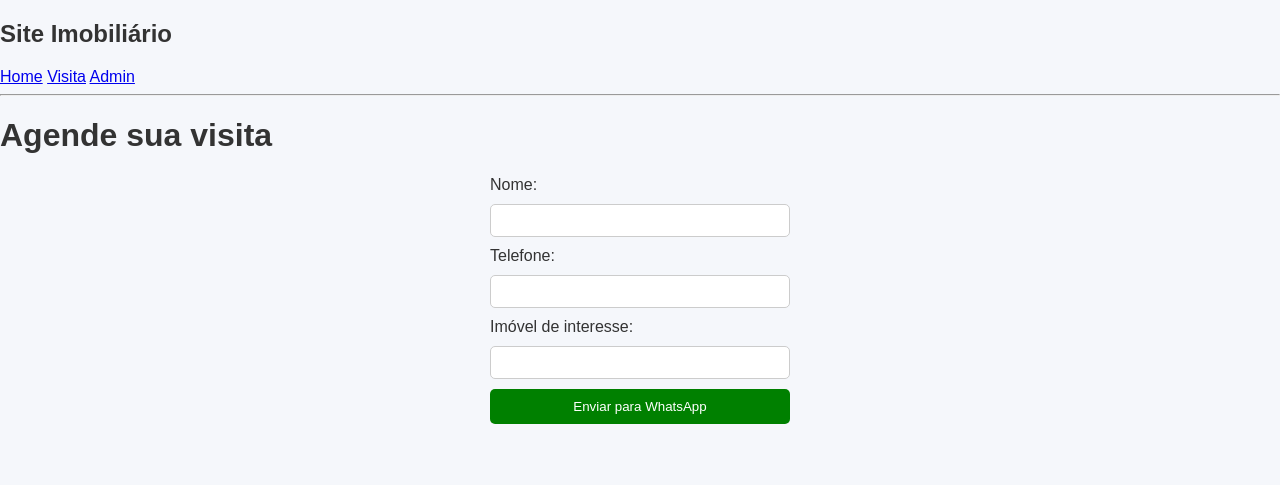
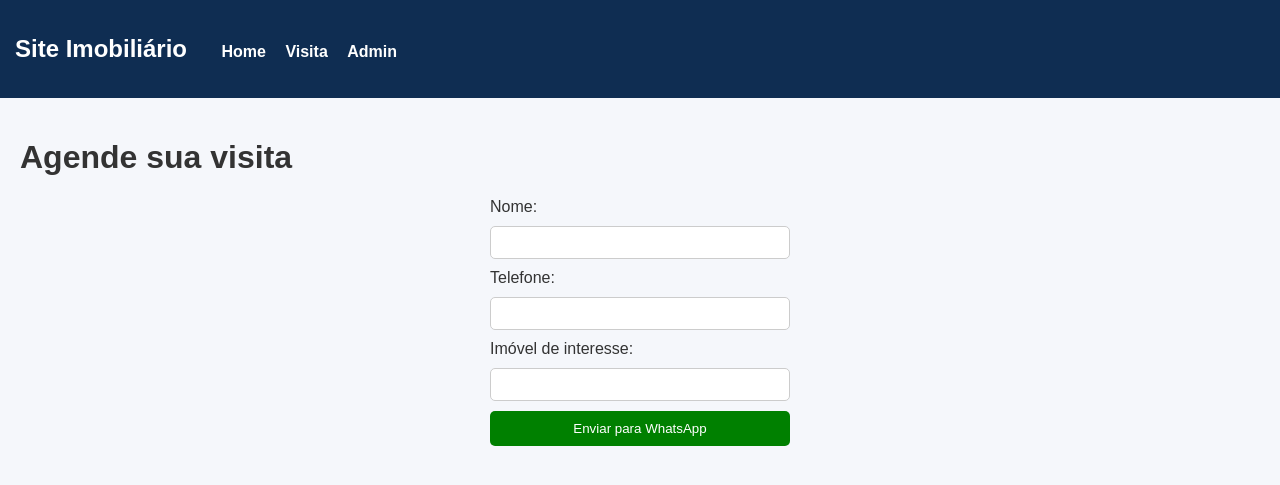
Before and after one commit to dinaflima-ui/dl-imoveis, a Flask app: page /visita in a window 1280 px wide. Shown: the top 485 px of the page. Run offline with Flask 3, Linux system fonts and the light colour scheme.

Commit message:
corrige base layout menu

```diff
--- a/templates/base.html
+++ b/templates/base.html
@@ -2,9 +2,36 @@
 <html lang="pt-br">
 <head>
     <meta charset="UTF-8">
-    <title>Site Cury</title>
+    <title>{% block title %}Site Cury{% endblock %}</title>
+
     <link rel="stylesheet" href="{{ url_for('static', filename='style.css') }}">
+
+    <style>
+        header {
+            background: #0F2D52;
+            padding: 15px;
+        }
+
+        header a {
+            color: white;
+            margin-right: 15px;
+            text-decoration: none;
+            font-weight: bold;
+        }
+
+        header h2 {
+            color: white;
+            display: inline-block;
+            margin-right: 30px;
+        }
+
+        body {
+            margin: 0;
+            font-family: Arial;
+        }
+    </style>
 </head>
+
 <body>
 
 <header>
@@ -14,9 +41,9 @@
     <a href="/admin">Admin</a>
 </header>
 
-<hr>
-
-{% block content %}{% endblock %}
+<div style="padding: 20px;">
+    {% block content %}{% endblock %}
+</div>
 
 </body>
 </html>
```
